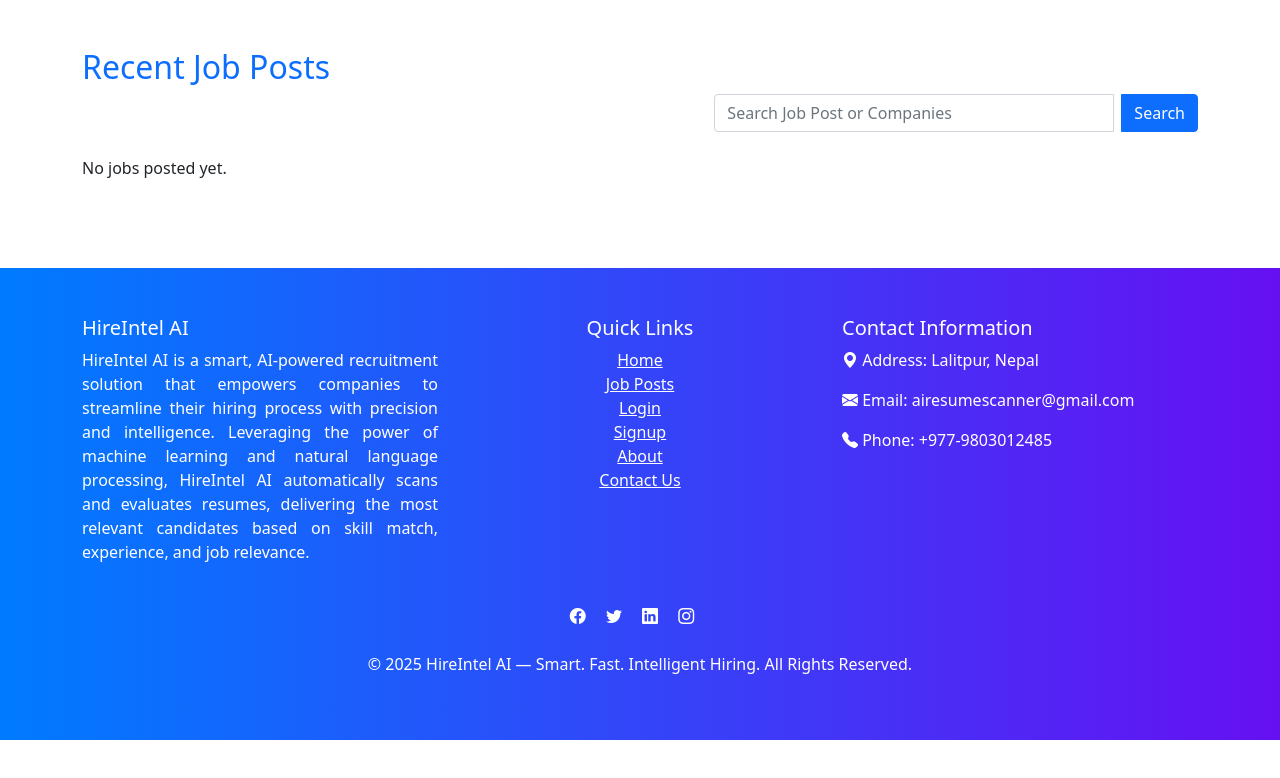
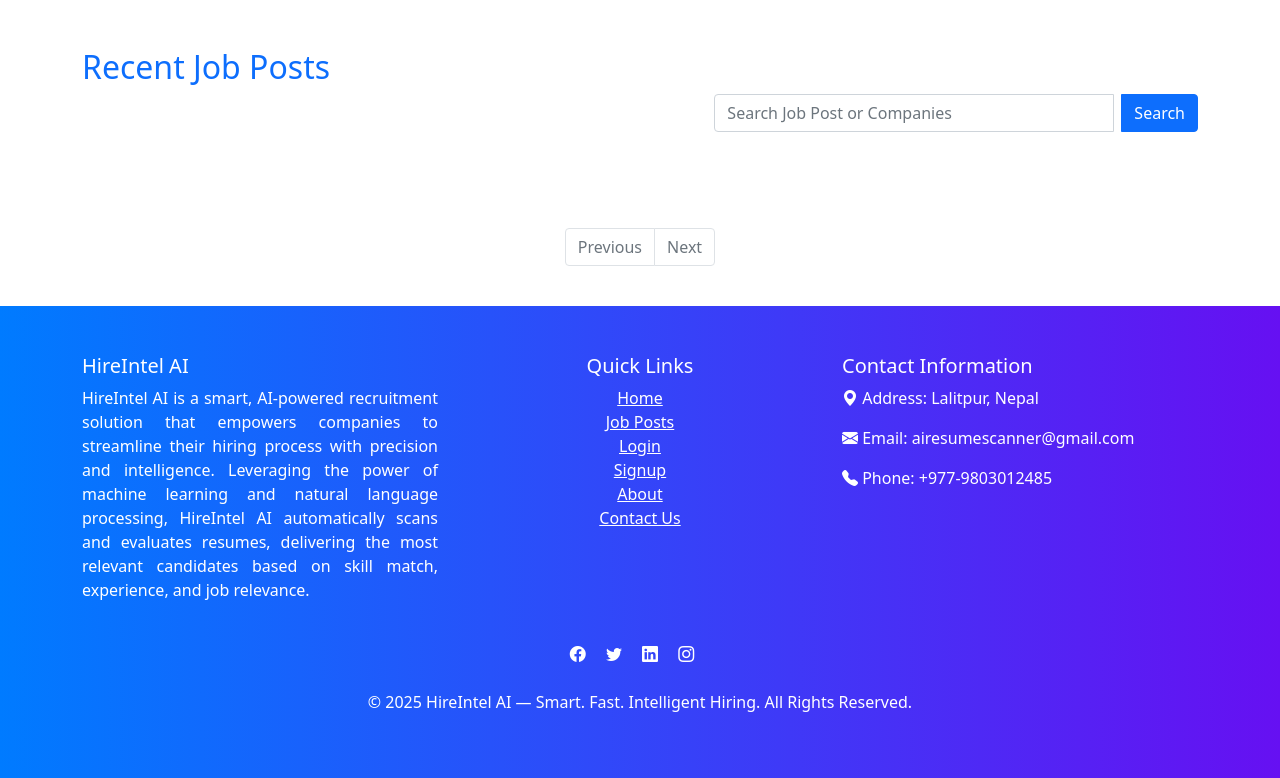
Before and after one commit to nishanlimbuchemjong/AI-Resume-Scanner, a Flask app: page /all-job-posts in a window 1280 px wide. Shown: the part 56-834 px from the top of the page. Before the commit the page ends 796 px from the top, so only its background shows below. Run offline with Flask 3, Linux system fonts and the light colour scheme; data that the repository does not hold is empty; some libraries are stand-ins or nearby versions.

Commit message:
Pagination added on both all_posts, and company_jobPosts page

```diff
--- a/app.py
+++ b/app.py
@@ -55,18 +55,23 @@ def landing_page():
 @app.route('/all-job-posts', methods=['GET'])
 def all_job_posts():
     query = request.args.get('search')
+    page = request.args.get('page', 1, type=int)
+    per_page = 5  # Number of jobs per page
+
     if query:
-        jobs = JobPost.query.join(Company).filter(
+        jobs_query = JobPost.query.join(Company).filter(
             or_(
                 JobPost.job_title.ilike(f"%{query}%"),
                 Company.company_name.ilike(f"%{query}%")
             )
-        ).order_by(JobPost.created_at.desc()).all()
+        ).order_by(JobPost.created_at.desc())
     else:
-        jobs = JobPost.query.order_by(JobPost.created_at.desc()).all()
+        jobs_query = JobPost.query.order_by(JobPost.created_at.desc())
 
+    jobs = jobs_query.paginate(page=page, per_page=per_page)
     current_time = datetime.now().date()
-    return render_template('all_posts.html', jobs=jobs, current_time=current_time)
+
+    return render_template('all_posts.html', jobs=jobs, current_time=current_time, query=query)
 
 @app.route('/about')
 def about():
@@ -299,8 +304,6 @@ def job_details(job_id):
 
     return render_template('view_job_details.html', jobs=jobs)
 
-
-# Company Job post
 @app.route('/company_posts', methods=['GET'])
 def company_posts():
     if 'company_id' not in session:
@@ -311,14 +314,16 @@ def company_posts():
     company = Company.query.get(company_id)
 
     query = request.args.get('search')
+    page = request.args.get('page', 1, type=int)
+    per_page = 5  # You can change this based on your preference
+
     if query:
         jobs = JobPost.query.join(Company).filter(
-            or_(
-                JobPost.job_title.ilike(f"%{query}%")
-            )
-        ).order_by(JobPost.created_at.desc()).all()
+            JobPost.company_id == company_id,
+            JobPost.job_title.ilike(f"%{query}%")
+        ).order_by(JobPost.created_at.desc()).paginate(page=page, per_page=per_page)
     else:
-        jobs = JobPost.query.filter_by(company_id=session['company_id']).order_by(JobPost.created_at.desc()).all()
+        jobs = JobPost.query.filter_by(company_id=company_id).order_by(JobPost.created_at.desc()).paginate(page=page, per_page=per_page)
 
     current_time = datetime.now().date()
     return render_template('company_jobPosts.html', company=company, jobs=jobs, current_time=current_time)
--- a/templates/all_posts.html
+++ b/templates/all_posts.html
@@ -37,7 +37,7 @@
     </div>
         {% if jobs %}
             <div class="row">
-                {% for job in jobs %}
+                {% for job in jobs.items %}
                     <div class="container py-2">
                         <section class="features bg-light">
                             <div class="row g-0">
@@ -115,10 +115,10 @@
                                             <!-- Right Column (Texts) -->
                                             <div class="col-8">
                                                 {% set skills = job.skills_required.split(',') %}
-        {{ skills[:3] | join(', ') }}
-        {% if skills|length > 3 %}
-            <span class="text-muted">...and more</span>
-        {% endif %}
+                                                {{ skills[:3] | join(', ') }}
+                                                {% if skills|length > 3 %}
+                                                    <span class="text-muted">...and more</span>
+                                                {% endif %}
                                             </div>
                                         </div>
 
@@ -155,4 +155,43 @@
             <p>No jobs posted yet.</p>
         {% endif %}
 </div>
+<!-- Pagination Controls -->
+<div class="d-flex justify-content-center mt-4">
+    <nav>
+        <ul class="pagination">
+            {% if jobs.has_prev %}
+                <li class="page-item">
+                    <a class="page-link" href="{{ url_for('all_job_posts', page=jobs.prev_num, search=query) }}">Previous</a>
+                </li>
+            {% else %}
+                <li class="page-item disabled">
+                    <span class="page-link">Previous</span>
+                </li>
+            {% endif %}
+
+            {% for page_num in jobs.iter_pages(left_edge=1, right_edge=1, left_current=2, right_current=2) %}
+                {% if page_num %}
+                    {% if page_num == jobs.page %}
+                        <li class="page-item active"><span class="page-link">{{ page_num }}</span></li>
+                    {% else %}
+                        <li class="page-item"><a class="page-link" href="{{ url_for('all_job_posts', page=page_num, search=query) }}">{{ page_num }}</a></li>
+                    {% endif %}
+                {% else %}
+                    <li class="page-item disabled"><span class="page-link">…</span></li>
+                {% endif %}
+            {% endfor %}
+
+            {% if jobs.has_next %}
+                <li class="page-item">
+                    <a class="page-link" href="{{ url_for('all_job_posts', page=jobs.next_num, search=query) }}">Next</a>
+                </li>
+            {% else %}
+                <li class="page-item disabled">
+                    <span class="page-link">Next</span>
+                </li>
+            {% endif %}
+        </ul>
+    </nav>
+</div>
+
 {% endblock %}
```
